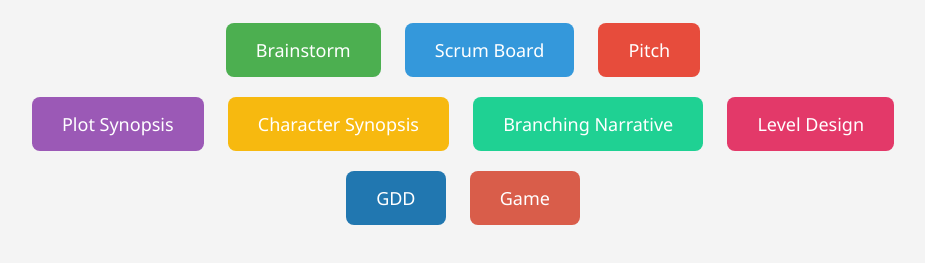
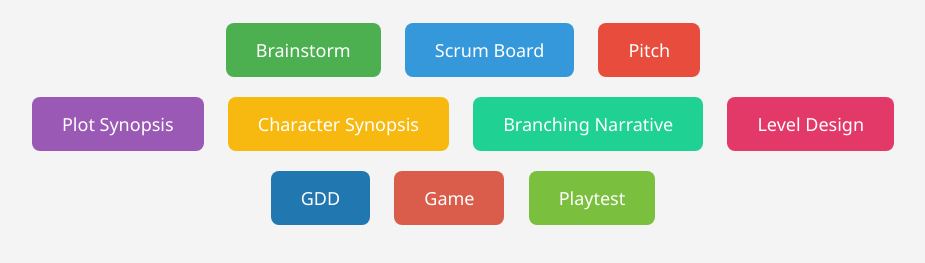
Before and after one commit to CadeGardener/GameDesignCA1-2023, a plain HTML site: page index.html in a window 1280 px wide. Shown: the part 111-374 px from the top of the page, without its empty margins (177-1102 px from the left). Drawn offline with Linux system fonts and the light colour scheme.

Commit message:
Update index.html
added playtst

```diff
--- a/index.html
+++ b/index.html
@@ -113,6 +113,15 @@
     .button9:hover {
       background-color: #b04838;
     }
+
+    .button10 {
+      background-color: #7bbf3f;
+      color: white;
+    }
+
+    .button10:hover {
+      background-color: #60992e;
+    }
   </style>
 </head>
 
@@ -131,6 +140,7 @@
   <br>
   <a href="https://docs.google.com/document/d/e/2PACX-1vSZ93LrJ5-JDJ1AsGPYQ7eE-QL_LpPipHIL-JkcMzwpCg5bNvB1uBf6C1Tku3jklNxW0_10QvF7Cnjb/pub" class="button button8">GDD</a>
   <a href="https://thisted101.itch.io/imperial-eclipse" class="button button9">Game</a>
+  <a href="https://docs.google.com/document/d/e/2PACX-1vQO3Kx4bZRicQC5DxX-rz-ZxQWWaby6ypE00GM2my6CKl-GCaqdQxTNRzbNYMyAqzHdUX5oGJhfnre6/pub" class="button button10">Playtest</a>
 </body>
 
 </html>
```
